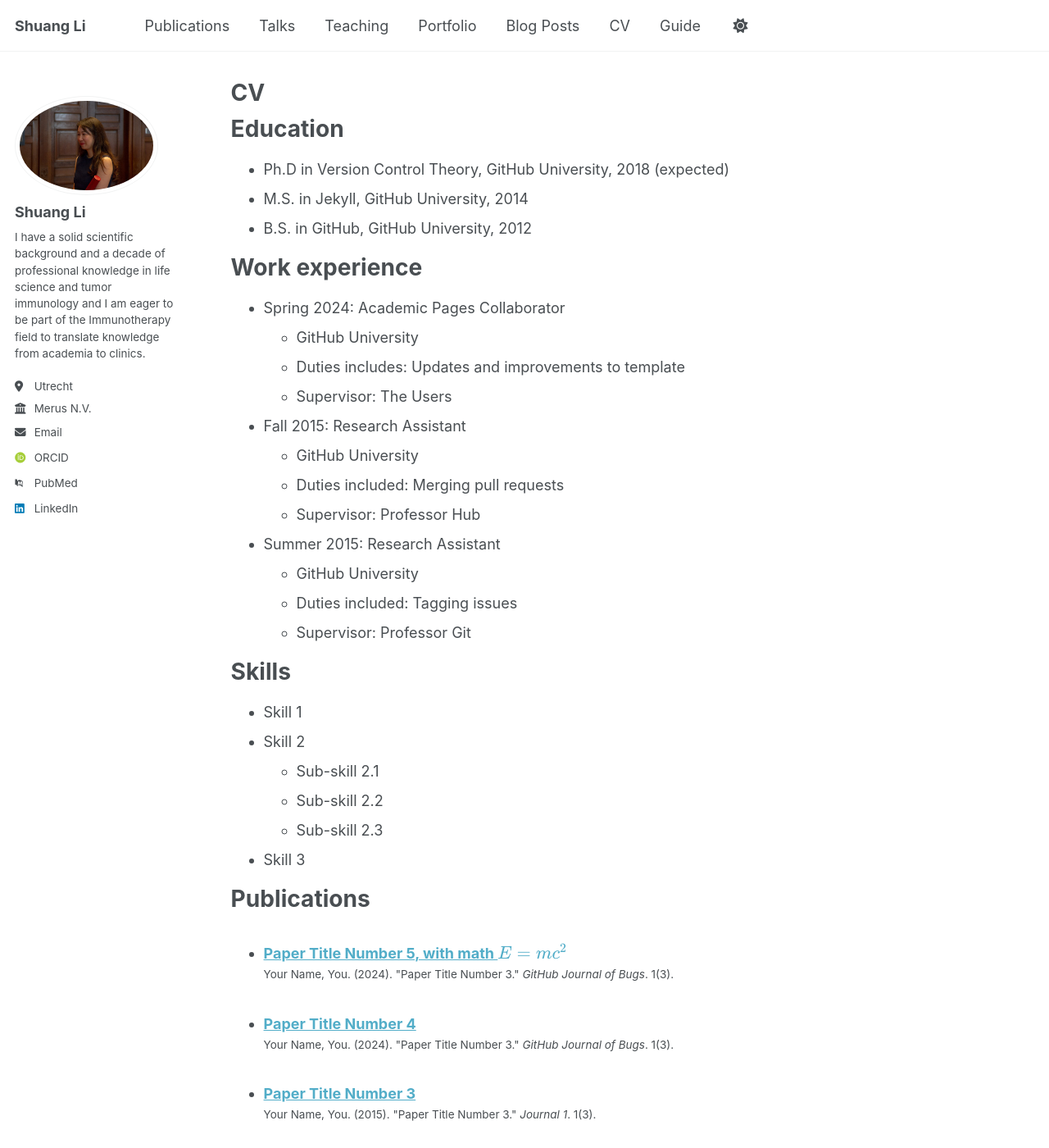
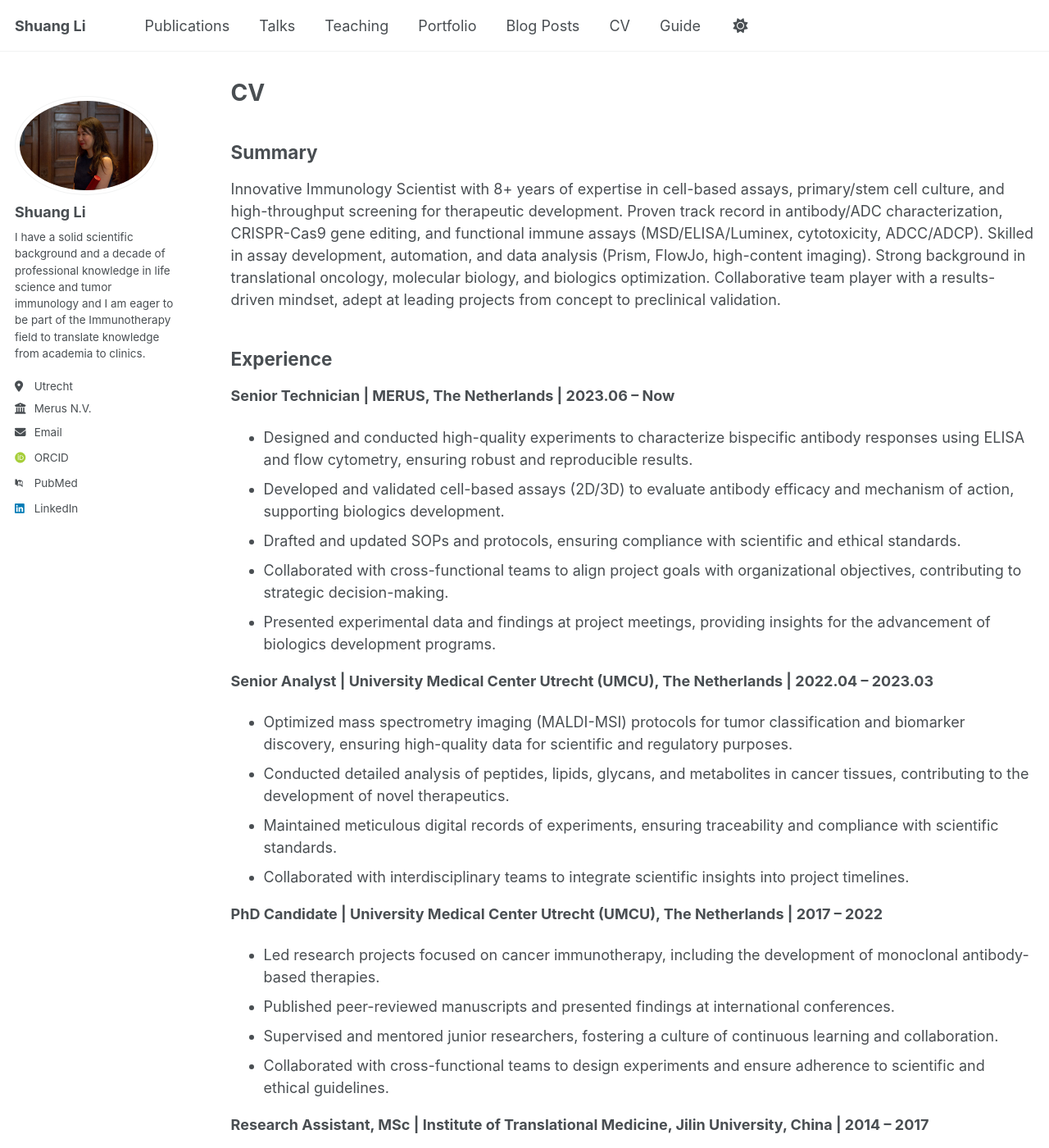
Before and after one commit to shuangli-cv/shuangli-cv.github.io, a Jekyll site: the page built from _pages/cv.md, in a window 1280 px wide and 1400 px high. Shown: the whole window at 82% size. Built offline with Jekyll 4.4.1, drawn with Linux system fonts in a browser that asks for light colours; some web fonts are replaced; a script that is not in the unit is left out; some of the changed text lies outside the part shown.

Commit message:
Update cv.md

```diff
--- a/_pages/cv.md
+++ b/_pages/cv.md
@@ -9,56 +9,63 @@
 
 {% include base_path %}
 
-Education
-======
-* Ph.D in Version Control Theory, GitHub University, 2018 (expected)
-* M.S. in Jekyll, GitHub University, 2014
-* B.S. in GitHub, GitHub University, 2012
+## Summary
+Innovative Immunology Scientist with 8+ years of expertise in cell-based assays, primary/stem cell culture, and high-throughput screening for therapeutic development. Proven track record in antibody/ADC characterization, CRISPR-Cas9 gene editing, and functional immune assays (MSD/ELISA/Luminex, cytotoxicity, ADCC/ADCP). Skilled in assay development, automation, and data analysis (Prism, FlowJo, high-content imaging). Strong background in translational oncology, molecular biology, and biologics optimization. Collaborative team player with a results-driven mindset, adept at leading projects from concept to preclinical validation.
 
-Work experience
-======
-* Spring 2024: Academic Pages Collaborator
-  * GitHub University
-  * Duties includes: Updates and improvements to template
-  * Supervisor: The Users
+## Experience
+**Senior Technician | MERUS, The Netherlands | 2023.06 – Now**
+- Designed and conducted high-quality experiments to characterize bispecific antibody responses using ELISA and flow cytometry, ensuring robust and reproducible results.
+- Developed and validated cell-based assays (2D/3D) to evaluate antibody efficacy and mechanism of action, supporting biologics development.
+- Drafted and updated SOPs and protocols, ensuring compliance with scientific and ethical standards.
+- Collaborated with cross-functional teams to align project goals with organizational objectives, contributing to strategic decision-making.
+- Presented experimental data and findings at project meetings, providing insights for the advancement of biologics development programs.
 
-* Fall 2015: Research Assistant
-  * GitHub University
-  * Duties included: Merging pull requests
-  * Supervisor: Professor Hub
+**Senior Analyst | University Medical Center Utrecht (UMCU), The Netherlands | 2022.04 – 2023.03**
+- Optimized mass spectrometry imaging (MALDI-MSI) protocols for tumor classification and biomarker discovery, ensuring high-quality data for scientific and regulatory purposes.
+- Conducted detailed analysis of peptides, lipids, glycans, and metabolites in cancer tissues, contributing to the development of novel therapeutics.
+- Maintained meticulous digital records of experiments, ensuring traceability and compliance with scientific standards.
+- Collaborated with interdisciplinary teams to integrate scientific insights into project timelines.
 
-* Summer 2015: Research Assistant
-  * GitHub University
-  * Duties included: Tagging issues
-  * Supervisor: Professor Git
+**PhD Candidate | University Medical Center Utrecht (UMCU), The Netherlands | 2017 – 2022**
+- Led research projects focused on cancer immunotherapy, including the development of monoclonal antibody-based therapies.
+- Published peer-reviewed manuscripts and presented findings at international conferences.
+- Supervised and mentored junior researchers, fostering a culture of continuous learning and collaboration.
+- Collaborated with cross-functional teams to design experiments and ensure adherence to scientific and ethical guidelines.
 
-Skills
-======
-* Skill 1
-* Skill 2
-  * Sub-skill 2.1
-  * Sub-skill 2.2
-  * Sub-skill 2.3
-* Skill 3
+**Research Assistant, MSc | Institute of Translational Medicine, Jilin University, China | 2014 – 2017**
+- Conducted in vitro and in vivo experiments to study TLR-activated plasmacytoid dendritic cells and their role in inhibiting breast cancer cell growth.
+- Developed expertise in flow cytometry, cell isolation, and mouse models, contributing to the development of novel immunotherapies.
+- Published peer-reviewed manuscripts and presented findings at scientific conferences.
 
-Publications
-======
-  <ul>{% for post in site.publications reversed %}
-    {% include archive-single-cv.html %}
-  {% endfor %}</ul>
+## Education
+- **PhD of Infection & Immunity**, Utrecht University – University Medical Center, The Netherlands
+- **Master of Cell Biology**, Jilin University – Institute of Translational Medicine, China
+- **Bachelor of Medical Bioengineering**, Jilin University – School of Pharmacy, China
 
-Talks
-======
-  <ul>{% for post in site.talks reversed %}
-    {% include archive-single-talk-cv.html  %}
-  {% endfor %}</ul>
+## Skills
+- **Immunoassays:** ELISA, ligand binding assays, flow cytometry
+- **Bioanalytical Techniques:** Mass spectrometry imaging (MALDI-MSI), PCR, qPCR, Western blot, 2D/3D cell-based assays
+- **Data Analysis:** Prism, Excel, FlowJo
+- **Languages:** English (Proficient), Chinese (Native), Dutch (A2)
 
-Teaching
-======
-  <ul>{% for post in site.teaching reversed %}
-    {% include archive-single-cv.html %}
-  {% endfor %}</ul>
+## Publications
+1. Li S, van Dijk CGM, Meeldijk J, et al. Extracellular Granzyme K Modulates Angiogenesis by Regulating Soluble VEGFR1 Release From Endothelial Cells. *Front Oncol*. 2021;11:681967.
+2. Li S, Poolen G, van Vliet L, et al. Pediatric Medulloblastoma Express Immune Checkpoint B7-H3. *Clin Transl Oncol*. 2022;24(6):1204-1208.
+3. Voskamp MJ†, Li S†, van Daalen KR, et al. Immunotherapy in Medulloblastoma: Current State of Research, Challenges, and Future Perspectives. *Cancers*. 2021;13(21):5387.
+4. Li S, Wu J, Zhu S, Liu YJ, Chen J. Disease-Associated Plasmacytoid Dendritic Cells. *Front Immunol*. 2017;8:1268.
 
-Service and leadership
-======
-* Currently signed in to 43 different slack teams
+## Key Achievements
+- Successfully designed and executed high-quality experiments for ADC characterization, contributing to the development of novel biologics with improved efficacy and reduced toxicity.
+- Published multiple peer-reviewed articles on cancer immunotherapy, demonstrating expertise in monoclonal antibody research.
+- Collaborated with cross-functional teams to integrate scientific insights into project timelines, ensuring alignment with organizational goals.
+- Demonstrated strong soft skills, including communication, teamwork, and adaptability, in multicultural and multidisciplinary environments.
+
+## Talks
+<ul>{% for post in site.talks reversed %}
+  {% include archive-single-talk-cv.html %}
+{% endfor %}</ul>
+
+## Teaching
+<ul>{% for post in site.teaching reversed %}
+  {% include archive-single-cv.html %}
+{% endfor %}</ul>
```
